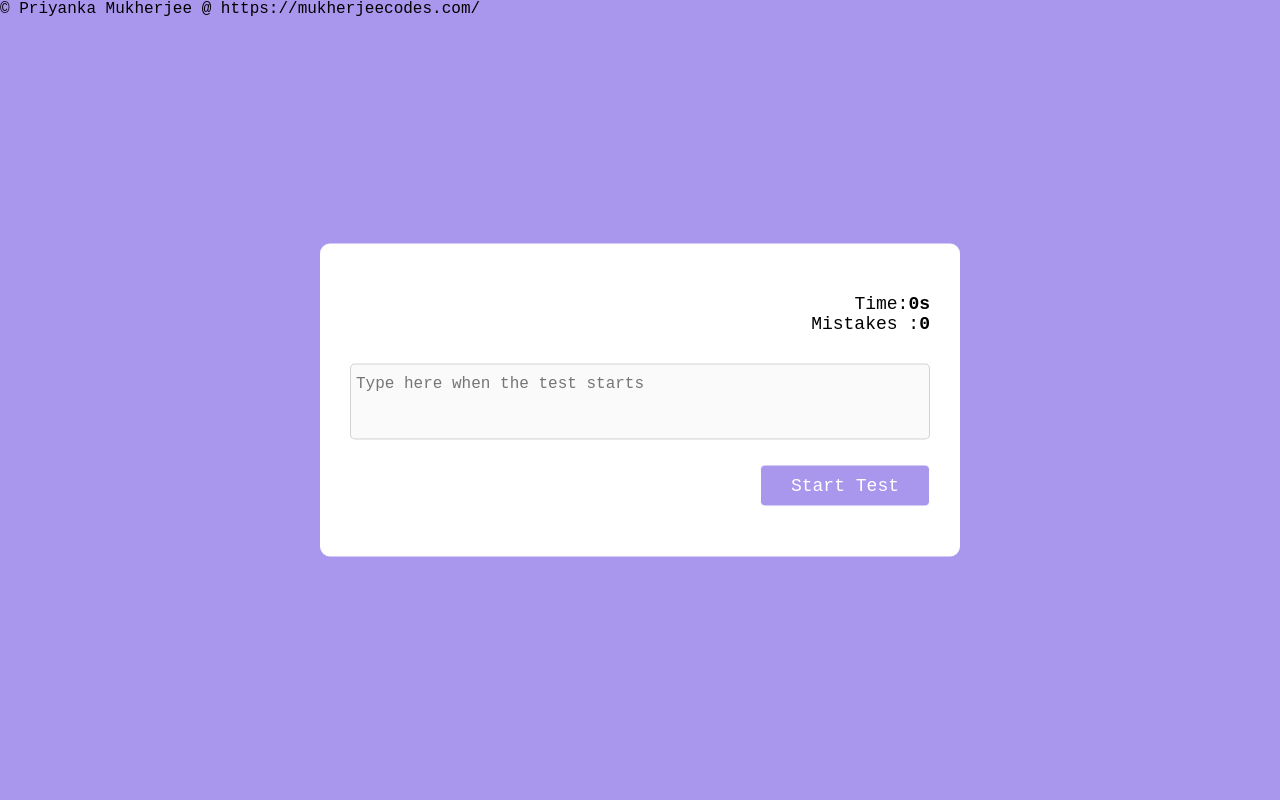
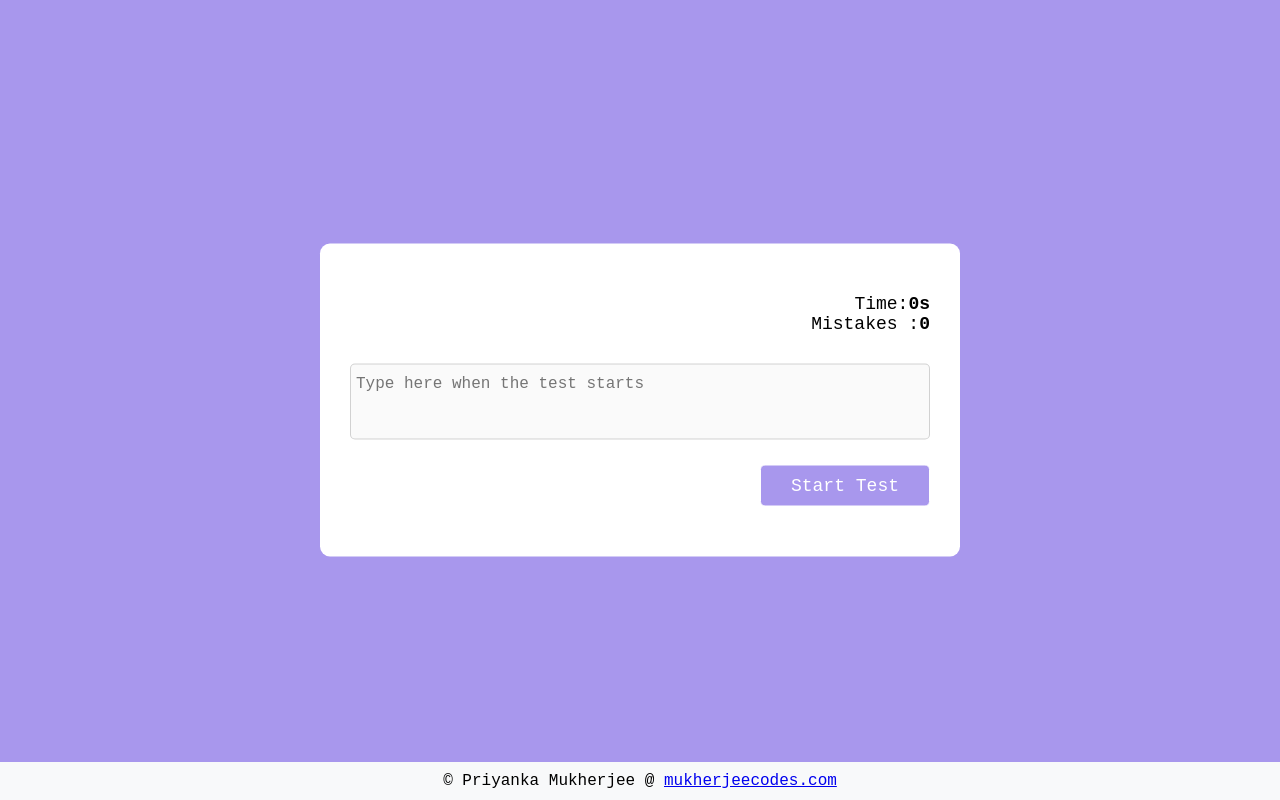
Before and after one commit to fortheloveofcode1/typing-speed-check, a plain HTML site: page index.html in a window 1280 px wide. Drawn offline with Linux system fonts and the light colour scheme; no server answers.

Commit message:
aded footer

```diff
--- a/index.html
+++ b/index.html
@@ -11,7 +11,7 @@
             <p>Mistakes :<span id="mistake">0</span></p>
         </div>
         <div id="sample" onmousedown="return false"
-            onselectstart="return false">
+            onselectstart="return false" style="user-select: none;">
 
         </div>
         <textarea
@@ -31,7 +31,7 @@
         </div>
         </div>
         <footer>
-            <p>&copy; Priyanka Mukherjee @ https://mukherjeecodes.com/</p>
+            <p>&copy; Priyanka Mukherjee @ <a href="https://mukherjeecodes.com/">mukherjeecodes.com</a></p>
         </footer>
         </body>
 
--- a/style.css
+++ b/style.css
@@ -82,3 +82,15 @@ button {
 .fail {
     color: red;
 }
+
+footer {
+    position: fixed;
+    left: 0;
+    bottom: 0;
+    width: 100%;
+    background-color: #f8f9fa;
+    /* Adjust background color as needed */
+    text-align: center;
+    padding: 10px 0;
+    /* Adjust padding as needed */
+}
```
